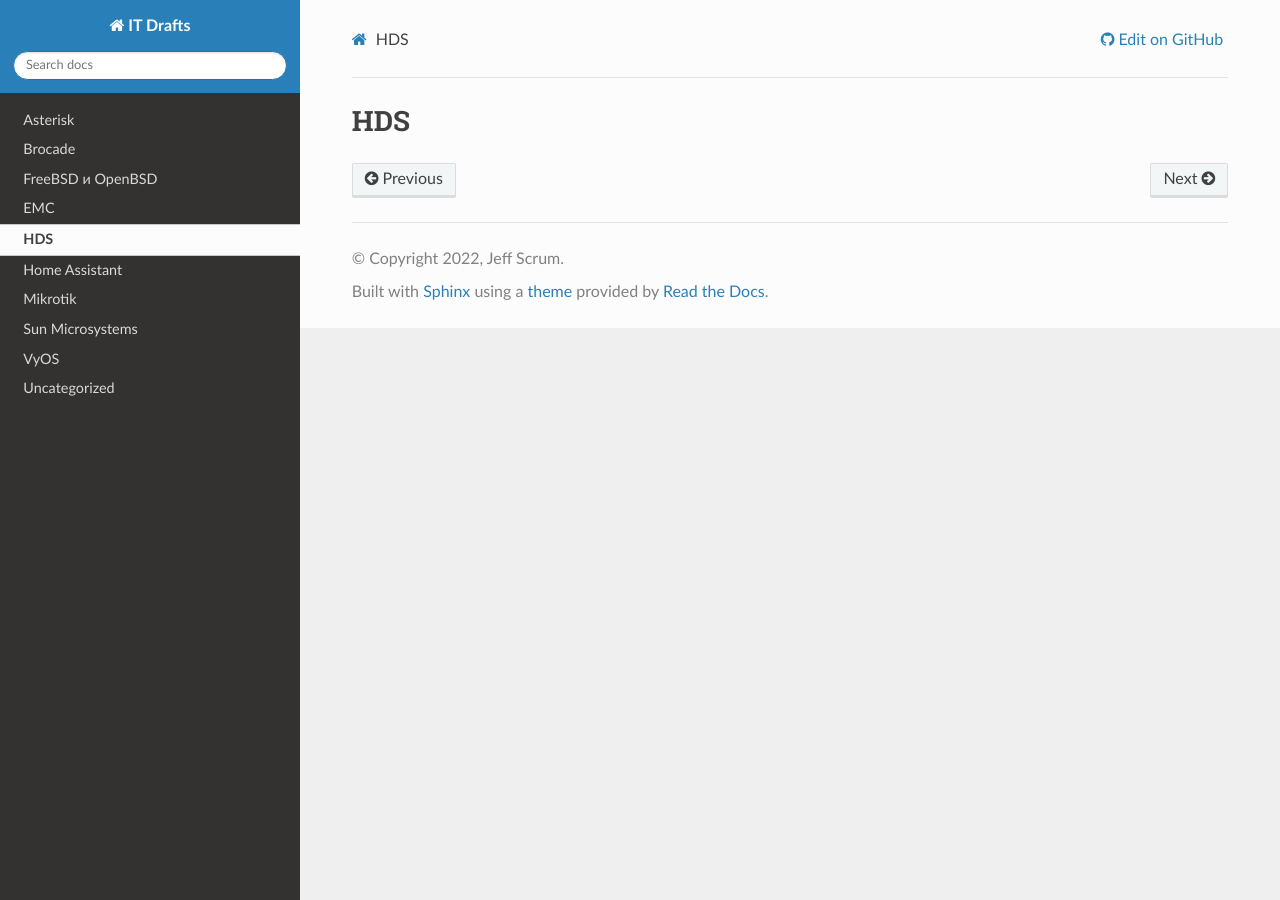
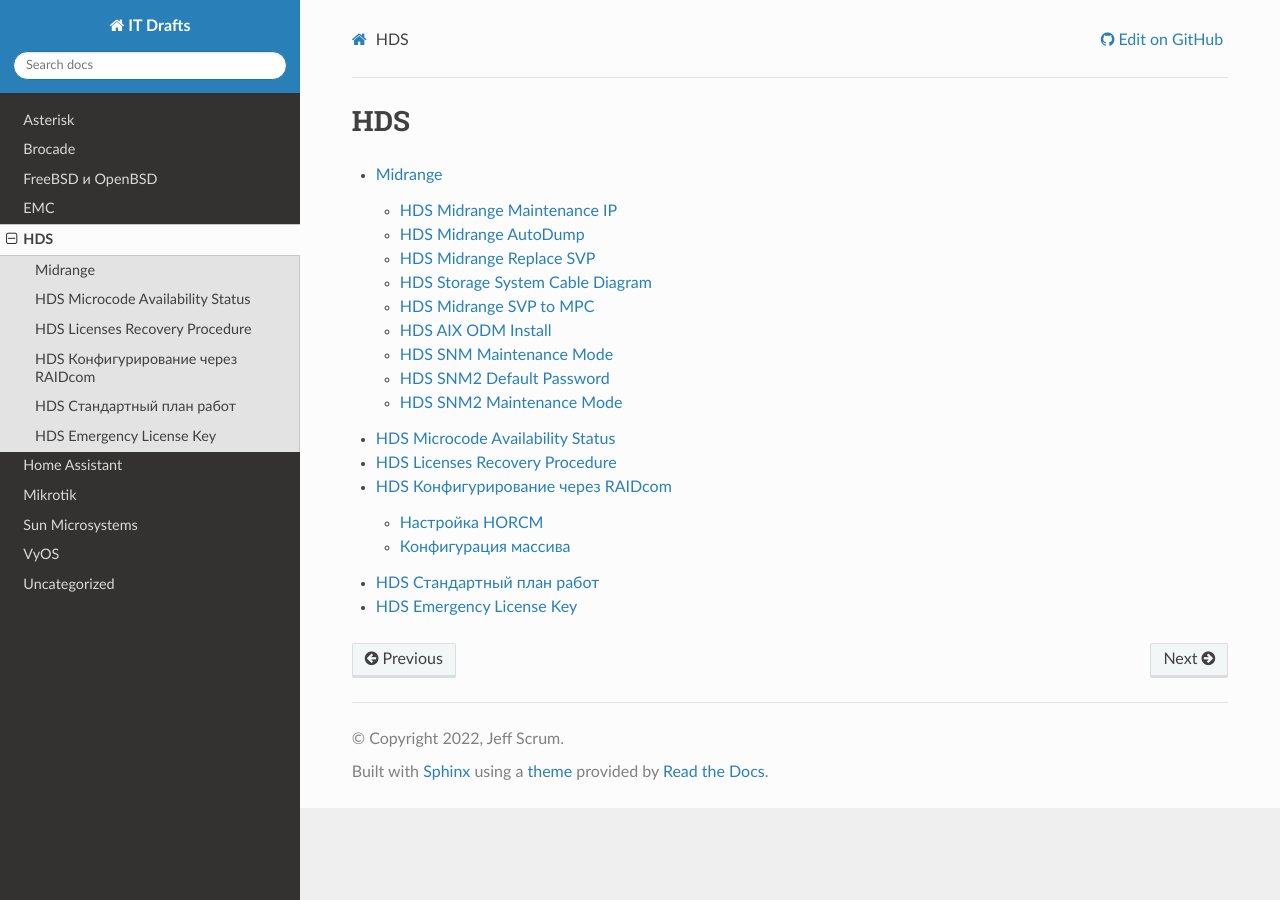
Before and after one commit to jeffscrum/jeffscrum.github.io, a Sphinx documentation site: the page built from source/hds/index.rst, in a window 1280 px wide. Built offline with Sphinx 7.4.7 and the Read the Docs theme 2.0.0, drawn with Linux system fonts in a browser that asks for light colours.

```diff
--- a/source/hds/index.rst
+++ b/source/hds/index.rst
@@ -6,10 +6,12 @@ HDS
 .. toctree::
    :maxdepth: 2
 
-..   hiend/index
    midrange/index
    hds-midrange-rga-firmware
    hds-license-recovery.rst
    hds-raidcom
    hds-standard-work-plans
    hds-emergency-license-key
+
+
+..   hiend/index
```
